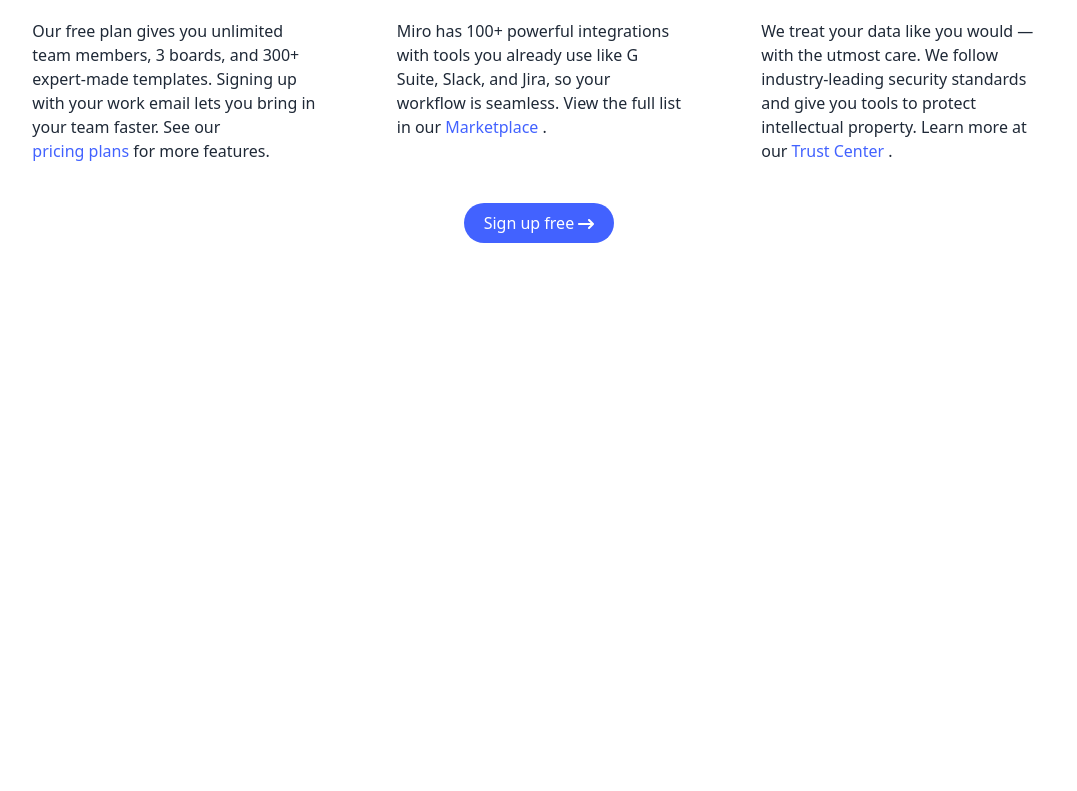
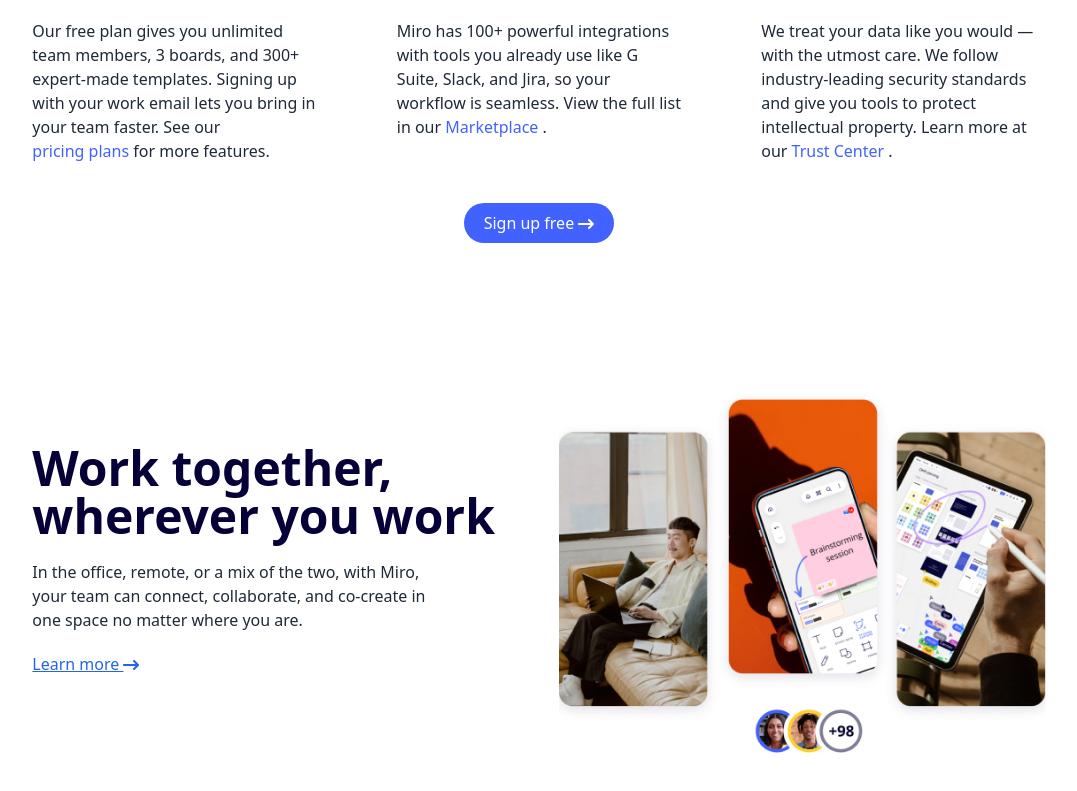
Before and after one commit to Its-Shojib/TechnoFix-Task, a React (Vite) app: page / in a window 1280 px wide. Shown: the part 1032-1823 px from the top of the page, without its empty margins (101-1178 px from the left). Before the commit the page ends 1355 px from the top, so only its background shows below. Built offline with nearby package versions, Linux system fonts and the light colour scheme.

Commit message:
HybridWork Completed

```diff
--- a/src/App.jsx
+++ b/src/App.jsx
@@ -1,6 +1,7 @@
 import Banner from "./Components/Banner/Banner";
 import Collaborate from "./Components/Collaborate/Collaborate";
 import Company from "./Components/Company/Company";
+import HybridWork from "./Components/HybridWork/HybridWork";
 import Navbar from "./Components/Navbar/Navbar";
 
 
@@ -12,6 +13,7 @@ const App = () => {
       <Banner />
       <Company />
       <Collaborate />
+      <HybridWork />
     </div>
   );
 };
--- a/src/Components/Banner/Banner.jsx
+++ b/src/Components/Banner/Banner.jsx
@@ -5,7 +5,7 @@ import img2 from '../../assets/Frame.png'
 
 const Banner = () => {
     return (
-        <div className='w-full md:w-10/12 mx-auto flex justify-center items-center gap-10 mt-10'>
+        <div className='w-full md:w-10/12 mx-auto flex flex-col md:flex-row justify-center items-center gap-10 mt-10'>
             <div className='max-w-[450px] space-y-5 flex-1'>
                 <h1 className='text-5xl font-bold text-[#050038]'>Take ideas from better to best</h1>
                 <p className='max-w-[400px] font-semibold'>Miro is your {`team's`} visual platform to connect, collaborate, and create — together.</p>
--- a/src/Components/Collaborate/Collaborate.jsx
+++ b/src/Components/Collaborate/Collaborate.jsx
@@ -5,8 +5,8 @@ const Collaborate = () => {
     return (
         <div className="w-full md:w-10/12 mx-auto my-20">
             <div className="relative">
-                <h1 className="text-center text-[#050038] font-bold text-5xl max-w-[550px] mx-auto">Collaborate without constraints</h1>
-                <p className="bg-yellow-400 text-black absolute px-4 rounded-lg font-bold uppercase right-40 -top-5 transform rotate-[12deg] text-sm">Your Idea Starts Here</p>
+                <h1 className="text-center text-[#050038] font-bold text-4xl md:text-5xl max-w-[550px] mx-auto">Collaborate without constraints</h1>
+                <p className="bg-yellow-400 text-black absolute px-4 rounded-lg font-bold uppercase  right-0 md:right-40 -top-5 transform rotate-[12deg] text-sm">Your Idea Starts Here</p>
             </div>
             <div className="grid grid-cols-1 md:grid-cols-2 lg:grid-cols-3 gap-20 my-10">
                 <div className="space-y-5">
--- /dev/null
+++ b/src/Components/HybridWork/HybridWork.jsx
@@ -0,0 +1,19 @@
+import img from '../../assets/hybridwork.png.jpg'
+import { FaArrowRightLong } from "react-icons/fa6";
+const HybridWork = () => {
+    return (
+        <div className='w-full md:w-10/12 mx-auto flex flex-col md:flex-row justify-center items-center gap-10'>
+            <div className='flex-1 space-y-5 '>
+            <h1 className='text-5xl text-[#050038] font-bold'>Work together, wherever you work</h1>
+            <p className='max-w-[400px]'>In the office, remote, or a mix of the two, with Miro, your team can connect, collaborate, and co-create in one space no matter where you are.</p>
+            <button className='text-blue-600 underline'>Learn more <FaArrowRightLong className='inline' /></button>
+            </div>
+            <div className='flex-1'>
+                <img src={img} alt="" />
+            </div>
+
+        </div>
+    );
+};
+
+export default HybridWork;
```
Also changed, not shown: src/assets/hybridwork.png.jpg (added).
